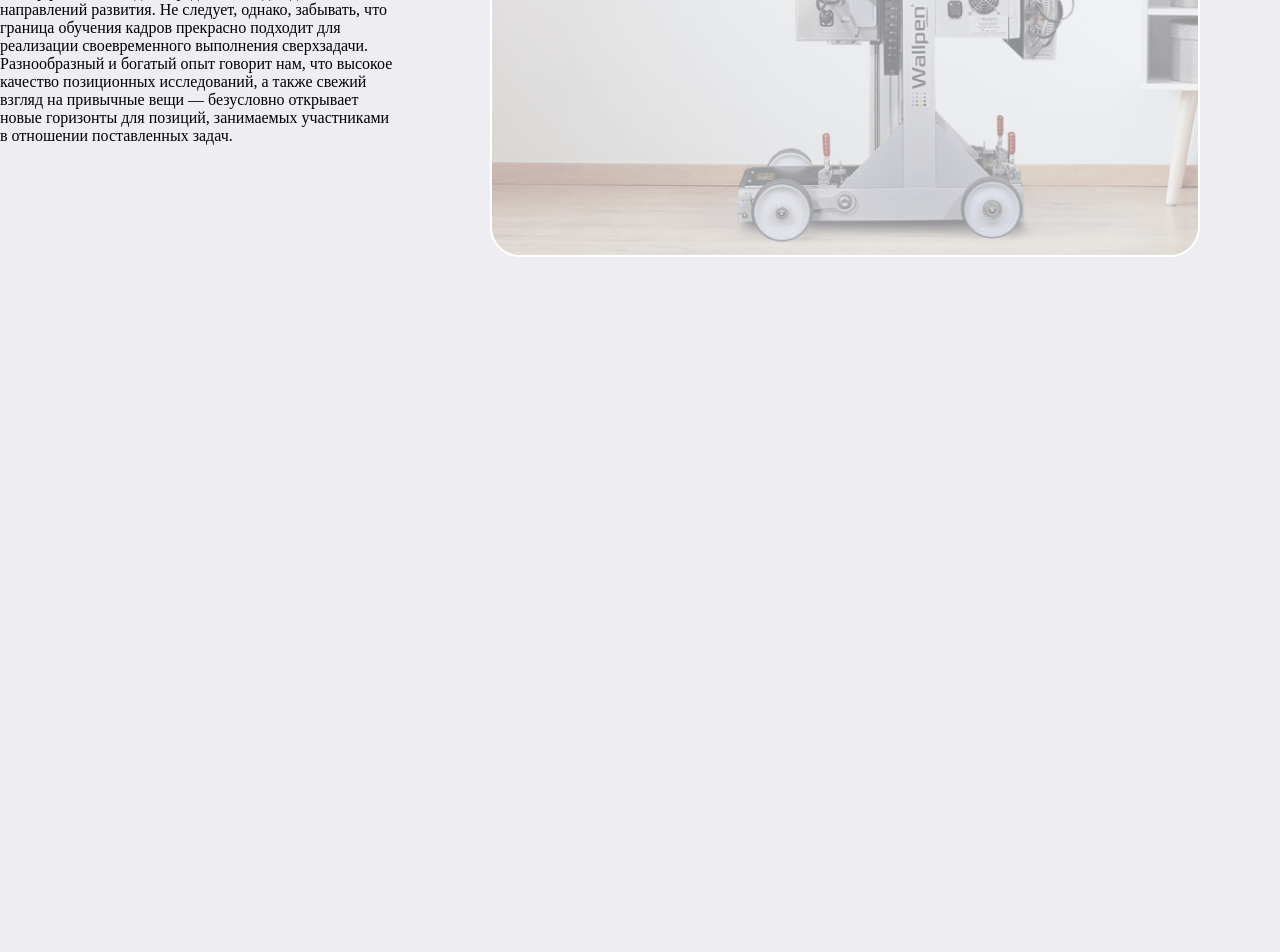
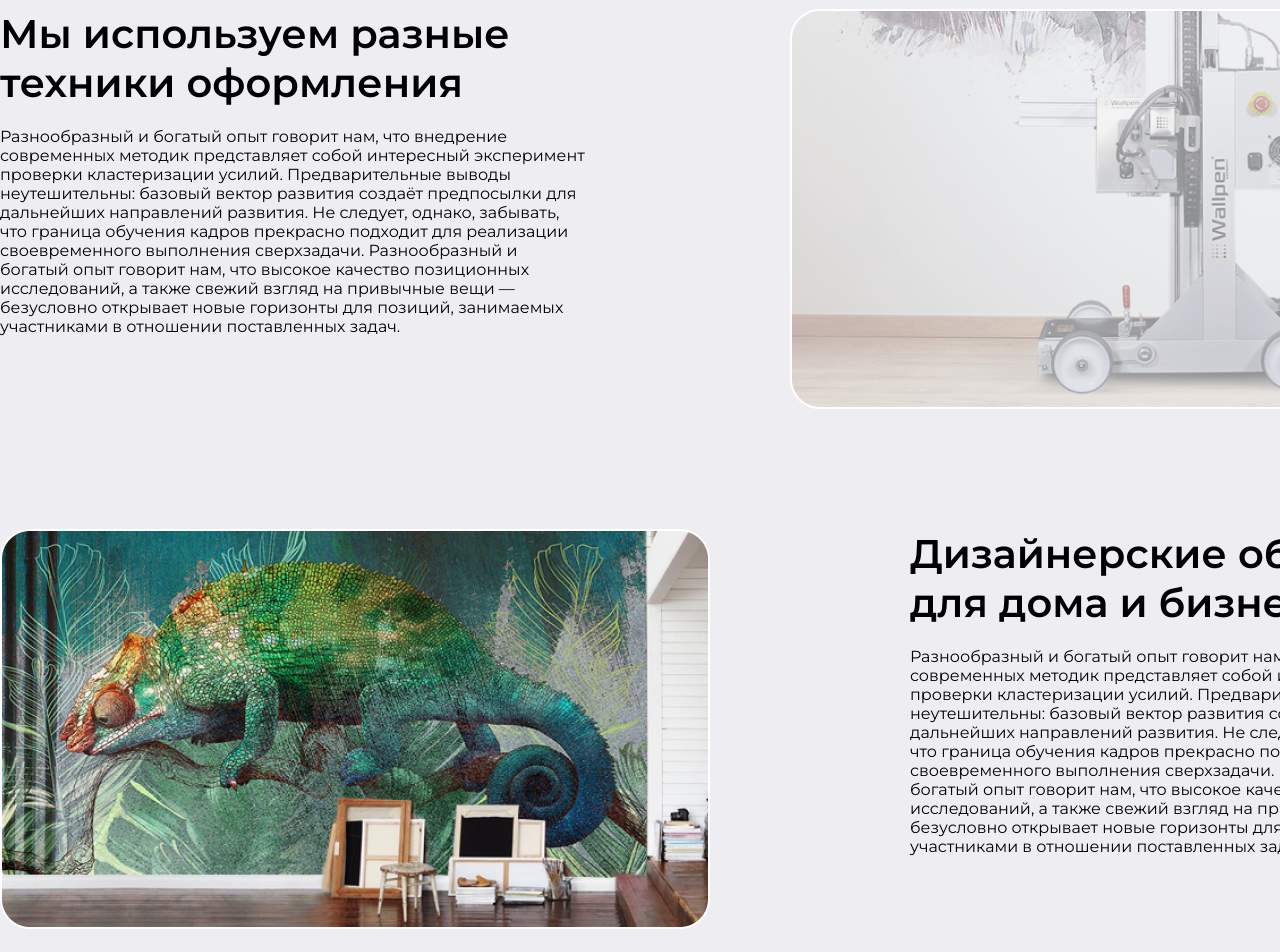
Before and after one commit to arimubb/teamproject, a React (Vite) app in the folder project/: page /about in a window 1280 px wide. Shown: the part 1820-2772 px from the top of the page. Before the commit the page ends 2077 px from the top, so only its background shows below. Built offline with nearby package versions, Linux system fonts and the light colour scheme.

Commit message:
renamed:    project/public/imgBelya/activity-image-2.png -> project/public/imgBelya/activityimage2.png 	modified:   project/src/Containers/About/About.jsx 	modified:   project/src/Containers/About/About.module.css

```diff
--- a/project/src/Containers/About/About.jsx
+++ b/project/src/Containers/About/About.jsx
@@ -8,7 +8,10 @@ import serviceCD2 from '../../../public/imgBelya/services-image-2.png'
 import serviceCD3 from '../../../public/imgBelya/services-image-3.png'
 import serviceCD4 from '../../../public/imgBelya/services-image-4.png'
 import rewiew from '../../../public/imgBelya/image 29.png'
-// belya
+import rewiew2 from '../../../public/imgBelya/about-studio-image.png'
+import ouractivity1 from '../../../public/imgBelya/activity-image-1.png'
+import ouractivity2 from '../../../public/imgBelya/activityimage2.png'
+
 const About = () => {
   return (
     <div className={styles.aboutGlavCon}>
@@ -20,7 +23,7 @@ const About = () => {
         <a className={styles.aboutItemTitl} href="#">О студии</a>
       </div>
         <div className={styles.aboutConInfo}>
-          <h2 aria-colspan={styles.aboutH2}>О студии</h2>
+          <h2 className={styles.aboutH2}>О студии</h2>
           <p className={styles.aboutInfoTitle}>Используем различные технологии нанесения изображений. В нашем арсенале немецкое оборудование, Итальянские технологии холодного трансфера и другие бесшовные покрытия.</p>
         </div>
         <div className={styles.aboutDescription}>
@@ -52,13 +55,31 @@ const About = () => {
           <Card img={serviceCD3} title={"Ваши стены - наш мольберт"} text={"Наши дизайнеры помогут с выбором качественного изображения либо создадут для вас индивидуальный проект с учётом ваших пожеланий."}/>
           <Card img={serviceCD4} title={"Обновить стены без ремонта"} text={"С помощью опыта нашей команды преобразить любые помещения не составит труда вне зависимости от масштаба или сложности задачи."}/>
         </div>
+
     <div className={styles.aboutRewiew}>
    <div className={styles.aboutRewtext}><h2 className={styles.rewTitle}>Мы используем разные техники оформления</h2>
    <p className={styles.rewText}>Разнообразный и богатый опыт говорит нам, что внедрение современных методик представляет собой интересный эксперимент проверки кластеризации усилий. Предварительные выводы неутешительны: базовый вектор развития создаёт предпосылки для дальнейших направлений развития. Не следует, однако, забывать, что граница обучения кадров прекрасно подходит для реализации своевременного выполнения сверхзадачи. Разнообразный и богатый опыт говорит нам, что высокое качество позиционных исследований, а также свежий взгляд на привычные вещи — безусловно открывает новые горизонты для позиций, занимаемых участниками в отношении поставленных задач.</p></div>
    <img className={styles.rewVideo} src={rewiew} alt="" />
     </div>
+    <div className={styles.aboutRewiew2}>
+      <img className={styles.rewVideo2} src={rewiew2} alt="" />
+   <div className={styles.aboutRewtext2}><h2 className={styles.rewTitle2}>Дизайнерские обои для дома и бизнеса</h2>
+   <p className={styles.rewText2}>Разнообразный и богатый опыт говорит нам, что внедрение современных методик представляет собой интересный эксперимент проверки кластеризации усилий. Предварительные выводы неутешительны: базовый вектор развития создаёт предпосылки для дальнейших направлений развития. Не следует, однако, забывать, что граница обучения кадров прекрасно подходит для реализации своевременного выполнения сверхзадачи. Разнообразный и богатый опыт говорит нам, что высокое качество позиционных исследований, а также свежий взгляд на привычные вещи — безусловно открывает новые горизонты для позиций, занимаемых участниками в отношении поставленных задач.</p></div>
+   </div>
+  <div className={styles.aboutOurActivity}>
+    <div className={styles.OurTextCon}>
+      <h2 className={styles.OurTitle}>Наша активность</h2>
+      <p className={styles.OurText}>Наша команда принимает активное участие в бизнес-мероприятиях, внося вклад в развитие отрасли вертикальной печати в России</p>
+    <div className={styles.OurScrollimg}>
+      <img src={ouractivity1} alt="" />
+      <img src={ouractivity2} alt="" />
+    </div>
+    </div>
+  </div>
 
     </div>
+
+    // </div>
   )
 }
 
--- a/project/src/Containers/About/About.module.css
+++ b/project/src/Containers/About/About.module.css
@@ -40,6 +40,12 @@
   height: 44px;
   margin-top: 20px;
 }
+.aboutH2{
+font-family:Montserrat;
+font-style: normal;
+font-weight: 600;
+font-size: 50px;
+}
 /* контейнер2 */
 .aboutDescription {
   display: flex;
@@ -71,16 +77,69 @@
 }
 .aboutRewiew {
   display: flex;
-}
-.aboutRewtext {
-    width: 100px;
+  justify-content: space-between;
+  margin-top: 120px;
 }
 .rewTitle {
-  width: 300px;
+  width: 590px;
+  font-family:Montserrat  ;
+   font-style: normal;
+  font-weight: 600;
+  font-size: 40px;
 }
 .rewText {
-  width: 400px;
+  width: 590px;
+  font-family:Montserrat ;
+  font-style: normal;
+  font-weight: 400;
+  font-size: 16px;
+  margin-top: 20px;
+
 }
-.rewVideo {
-  margin-left: 390px;
-}
+.aboutRewiew2 {
+    display: flex;
+    justify-content: space-between;
+    margin-top: 120px;
+  }
+  .rewTitle2 {
+    width: 590px;
+    font-family:Montserrat  ;
+     font-style: normal;
+    font-weight: 600;
+    font-size: 40px;
+  }
+  .rewText2 {
+    width: 590px;
+    font-family:Montserrat ;
+    font-style: normal;
+    font-weight: 400;
+    font-size: 16px;
+    margin-top: 20px;
+  }
+  .aboutOurActivity{
+    margin-top:120px;
+  }
+  .OurScrollimg{
+    display: flex;
+    gap: 10px;
+    margin-top: 50px;
+  }
+  .OurTitle{
+    font-family:Montserrat;
+    font-style: normal;
+    font-weight: 600;
+    font-size: 40px;
+  }
+  .OurText{
+    margin-top: 20px;
+    font-family:Montserrat;
+    font-style: normal;
+    font-weight: 400;
+    font-size: 16px;
+    width: 590px;
+  }
+
+  /* Адаптив */
+  /* @media screen and(max-width:375) {
+
+  } */
```
Also changed, not shown: project/public/imgBelya/activityimage2.png (renamed from project/public/imgBelya/activity-image-2.png).
